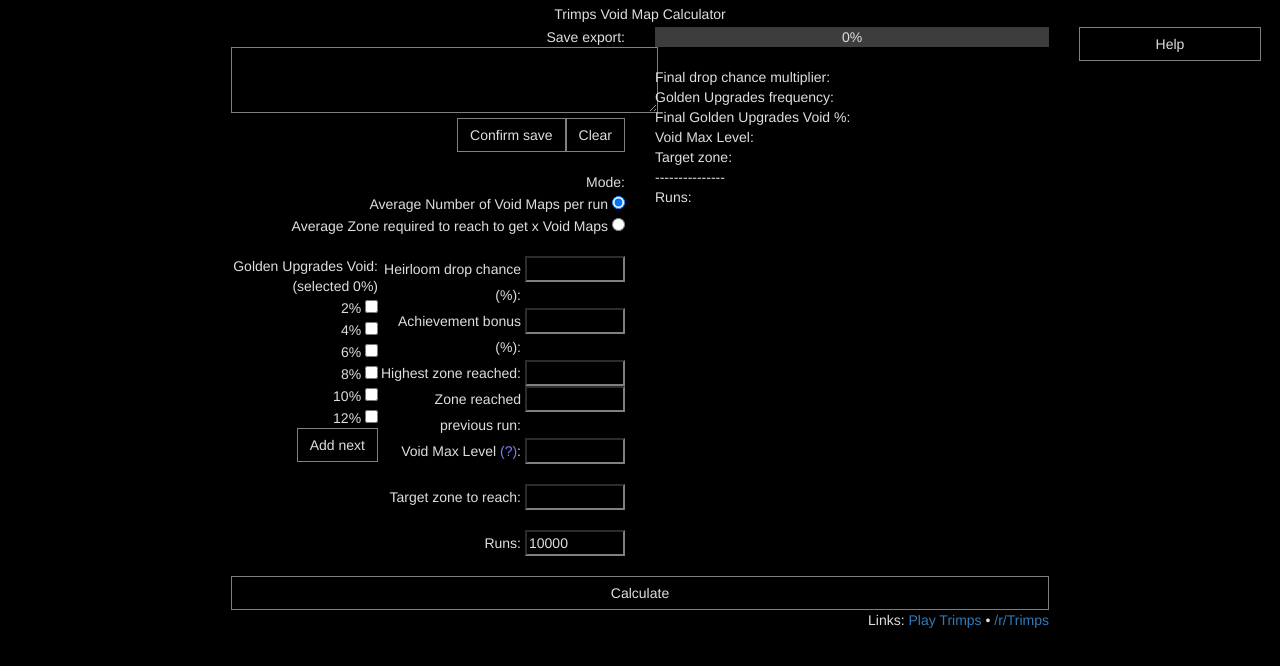
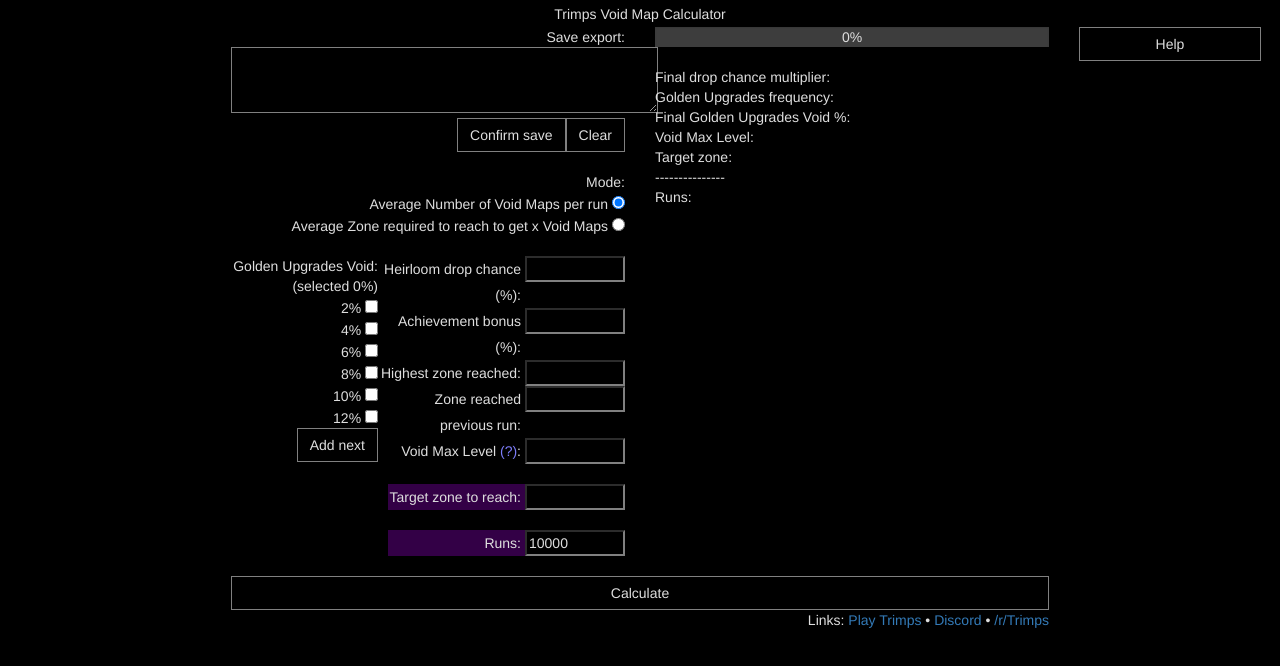
Before and after one commit to grabz-dev/TrimpsVoidCalculator, a plain HTML site: page index.html in a window 1280 px wide. Drawn offline with Linux system fonts and the light colour scheme.

Commit message:
Improve links, add emphasis on non-save import settings

```diff
--- a/css/style.css
+++ b/css/style.css
@@ -161,3 +161,8 @@ b {
 	width: 100%;
 	margin-bottom:3px;
 }
+
+.attention {
+	background-color: #330046;
+	margin-left: 10px;
+}
--- a/index.html
+++ b/index.html
@@ -50,13 +50,13 @@
 									<input class="right" id="input_void_max_level" type="number"></input>
 								</div>
 								<br>
-								<div class="child" id="table_mode_voids">
+								<div class="child attention" id="table_mode_voids">
 									<div>
 										<div class="left">Target zone to reach: </div>
 										<input class="right" id="input_target_zone" type="number" min="1" max="1000"></input>
 									</div>
 								</div>
-								<div class="child" id="table_mode_zones">
+								<div class="child attention" id="table_mode_zones">
 									<div>
 										<div class="left">Additional Void Maps to reach: </div>
 										<input class="right" id="input_target_voids" type="number" value="1"></input>
@@ -74,7 +74,7 @@
 									</div>
 								</div>
 								<br>
-								<div class="child">
+								<div class="child attention">
 									<div class="left">Runs: </div>
 									<input class="right" id="input_runs" type="number" value="10000"></input>
 								</div>
@@ -100,7 +100,7 @@
 				</div>
 				<div id="btn_calculate" class="btn btn-default" style="width:100%">Calculate</div>
 				<div style="text-align:right">
-					Links: <a href="http://trimps.github.io/">Play Trimps</a> &#8226 <a href="https://www.reddit.com/r/trimps">/r/Trimps</a>
+					Links: <a href="https://trimps.github.io/">Play Trimps</a> &#8226 <a href="https://discord.gg/Trimps">Discord</a> &#8226 <a href="https://old.reddit.com/r/Trimps">/r/Trimps</a>
 				</div>
 			</div>
 			<div class="col-md-2" id="col_right">
```
